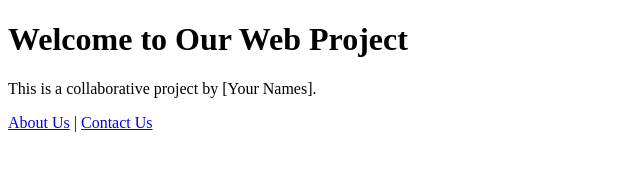
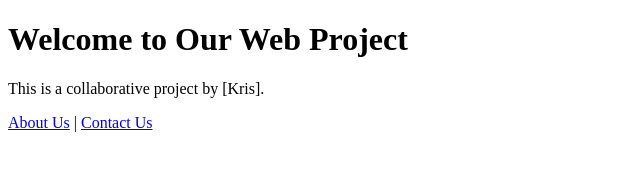
Before and after one commit to rinobrondum/web-project-activity, a plain HTML site: page index.html in a window 1280 px wide. Shown: the full height of the page, 0-640 px from the left. Drawn offline with Linux system fonts and the light colour scheme.

Commit message:
name change

```diff
--- a/index.html
+++ b/index.html
@@ -5,7 +5,7 @@
 </head>
 <body>
     <h1>Welcome to Our Web Project</h1>
-    <p>This is a collaborative project by [Your Names].</p>
+    <p>This is a collaborative project by [Kris].</p>
     <a href="about.html">About Us</a> | <a href="contact.html">Contact Us</a>
 </body>
 </html>
```
